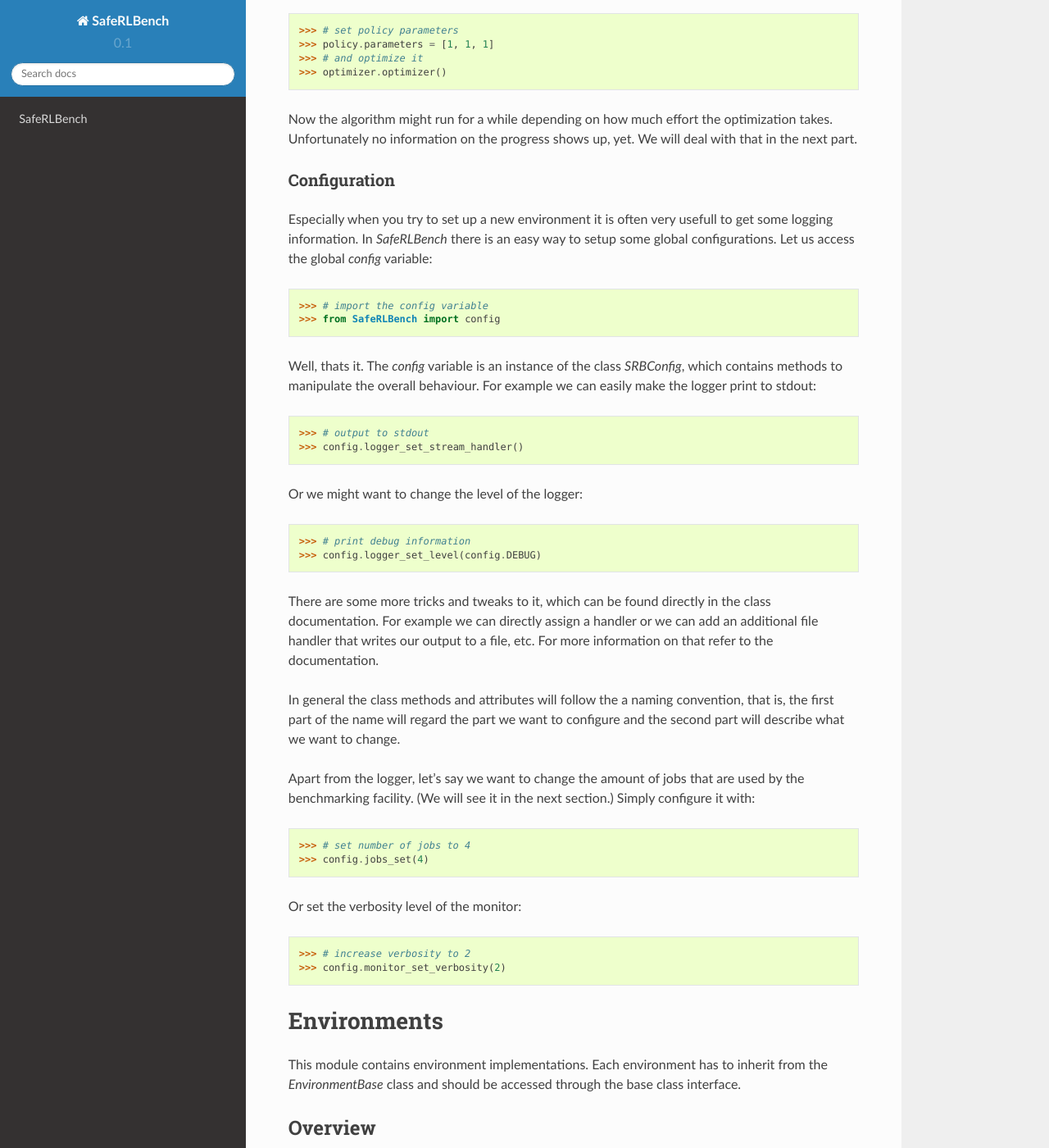
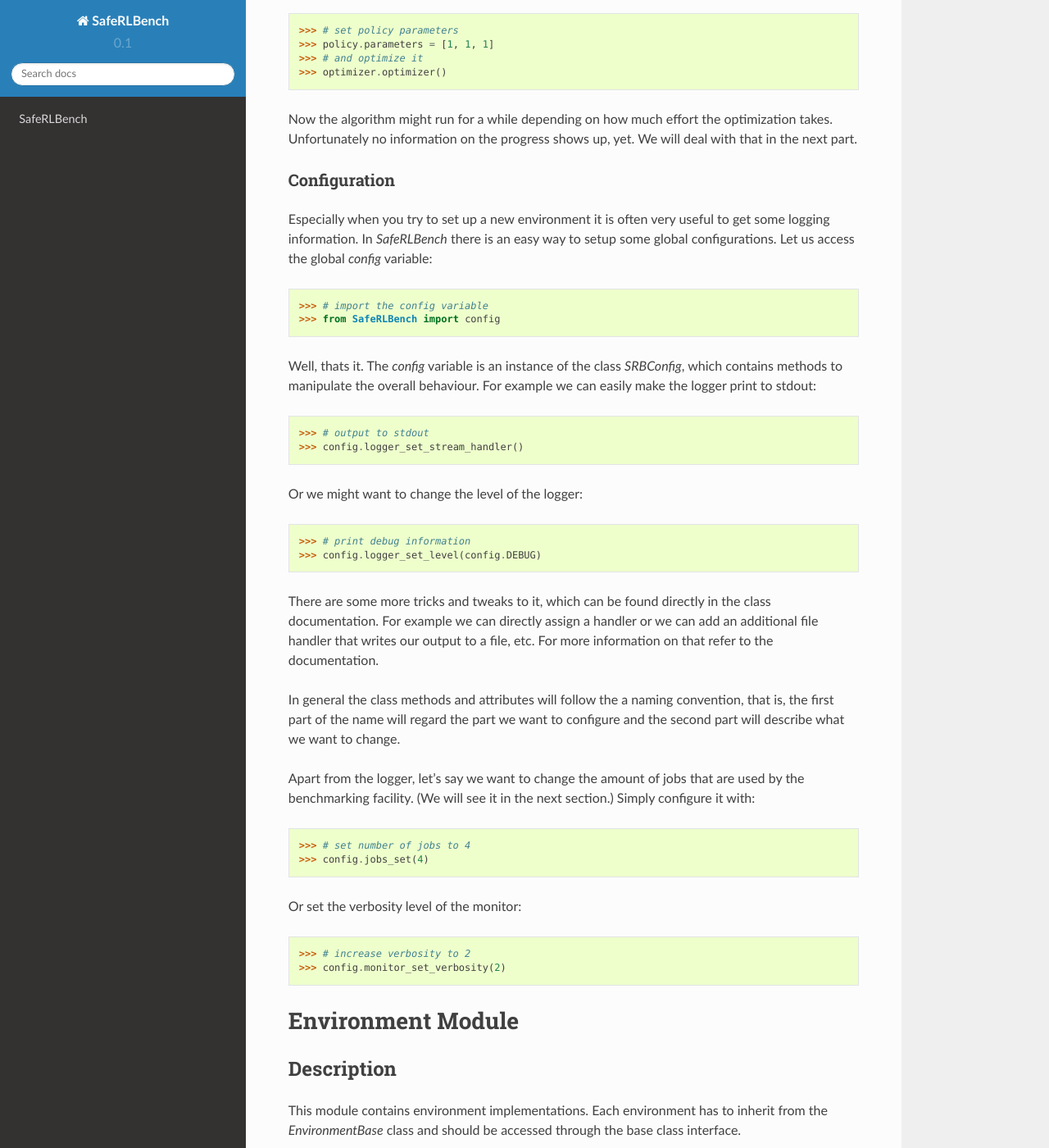
Before and after one commit to befelix/Safe-RL-Benchmark, a Sphinx documentation site: the page built from docs/index.rst, in a window 1280 px wide and 1400 px high, scrolled down 2426 px. Shown: the whole window at 82% size. Built offline with Sphinx 7.4.7 and the Read the Docs theme 2.0.0, drawn with Linux system fonts in a browser that asks for light colours; some of the changed text lies outside the part shown.

Commit message:
[DOC] Some formatting.

```diff
--- a/README.rst
+++ b/README.rst
@@ -125,7 +125,7 @@ We will deal with that in the next part.
 Configuration
 ~~~~~~~~~~~~~
 
-Especially when you try to set up a new environment it is often very usefull
+Especially when you try to set up a new environment it is often very useful
 to get some logging information. In `SafeRLBench` there is an easy way to
 setup some global configurations. Let us access the global `config` variable:
 
--- a/docs/api/envs.rst
+++ b/docs/api/envs.rst
@@ -1,9 +1,7 @@
 Environment Module
 ==================
 
-This module contains different environment implementations.
-
-.. contents::
+.. contents:: Contents
   :local:
 
 EnvironmentBase
--- a/docs/index.rst
+++ b/docs/index.rst
@@ -4,6 +4,10 @@
    contain the root `toctree` directive.
 
 .. include:: ../README.rst
+
+
+Environment Module
+==================
 
 .. include:: ../SafeRLBench/envs/README.rst
 
```
Also changed, not shown: other parts of docs/index.rst (+0 -2 lines), SafeRLBench/envs/README.rst.
